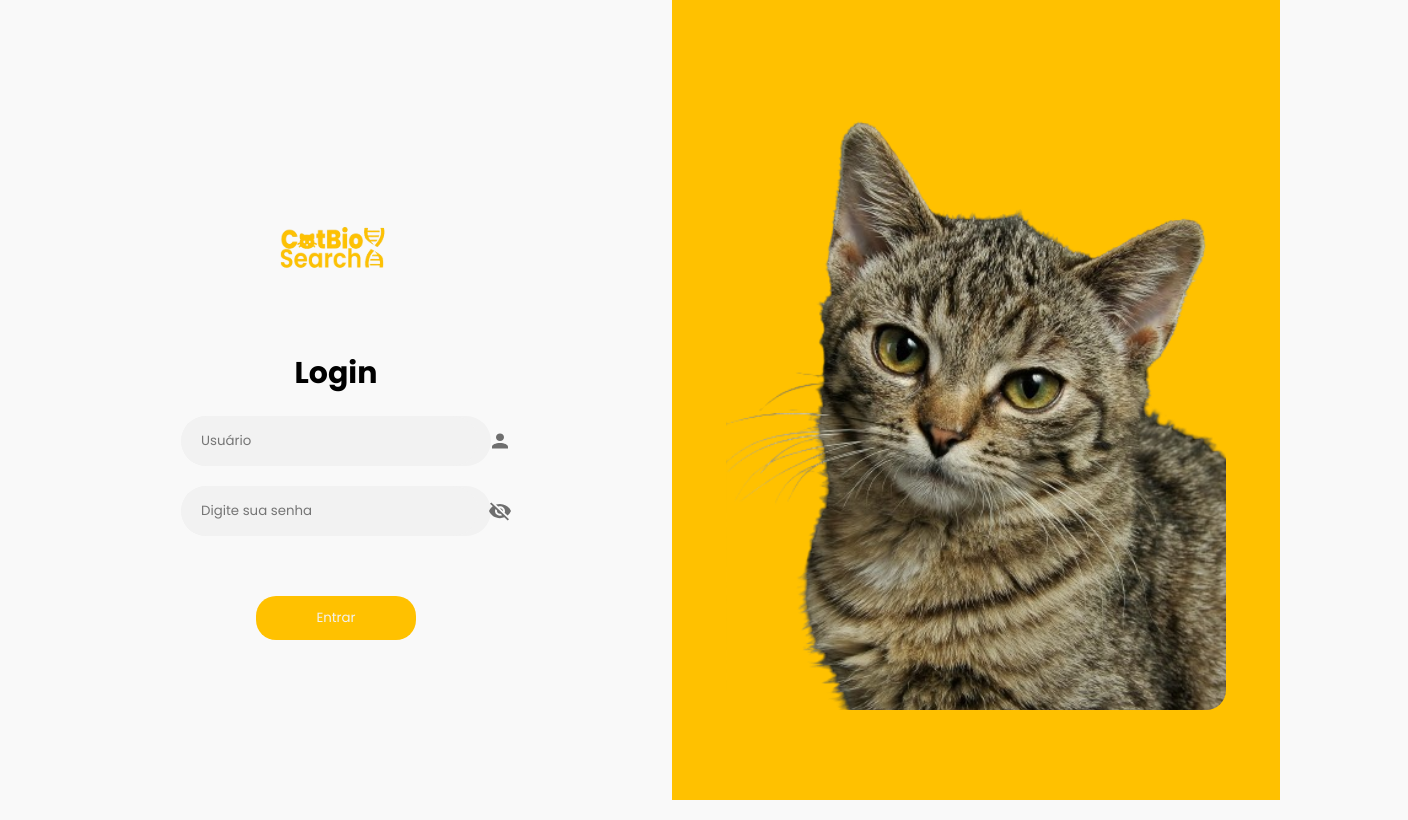
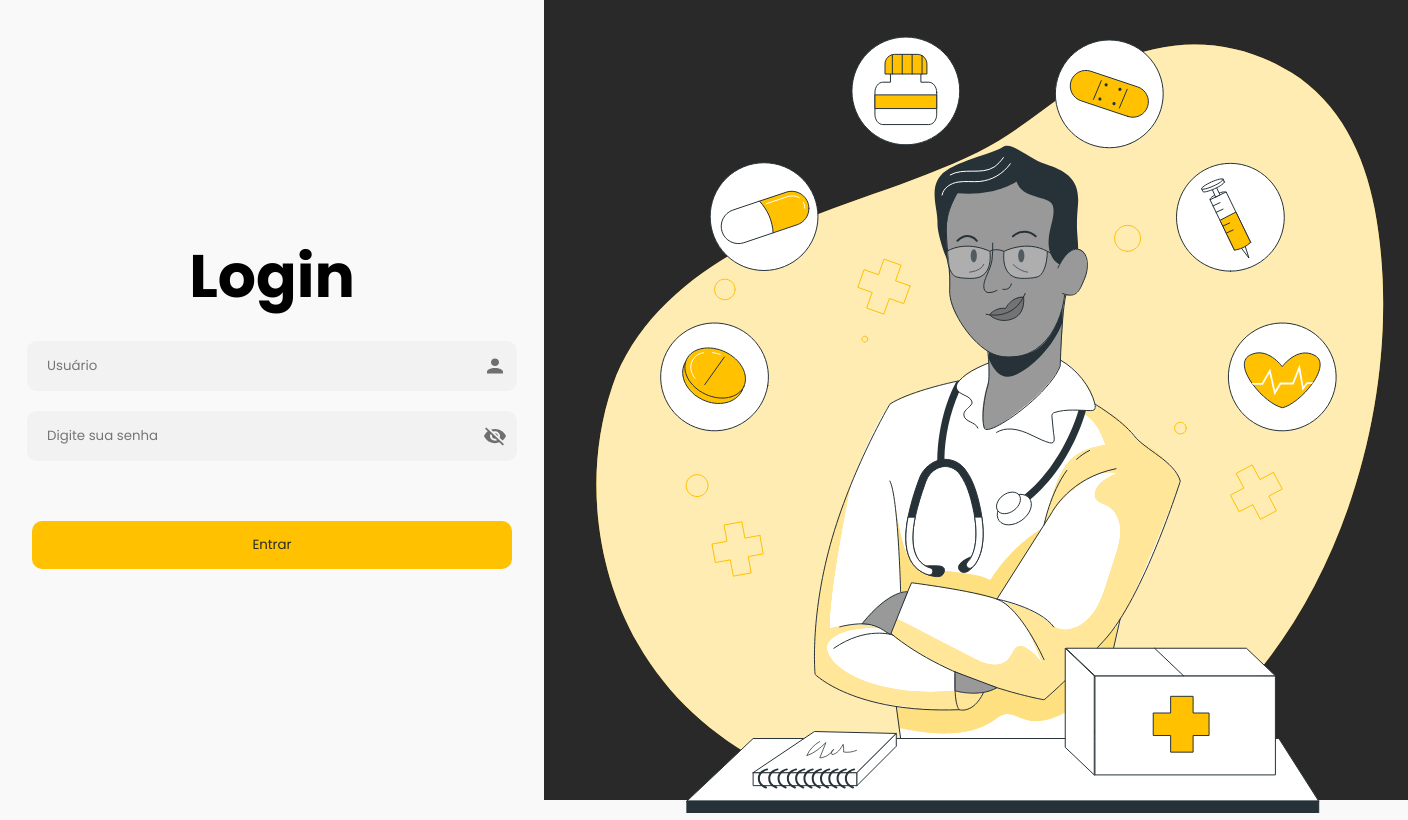
Before and after one commit to LauroLn/CatBioSearch, a React (Vite) app in the folder front-end/: page /login in a window 1280 px wide. Shown: the whole page, 1408 px wide, since content can reach past the window. Built offline with nearby package versions, Linux system fonts and the light colour scheme.

Commit message:
Alteração tela de Login - Atualizado

```diff
--- a/front-end/src/Components/Sidebar.jsx
+++ b/front-end/src/Components/Sidebar.jsx
@@ -33,7 +33,7 @@ const Sidebar = () => {
         </NavLink>
 
         <div className="sidebar-footer">
-        <NavLink to="/logout" className="sidebar-link">
+        <NavLink to="/login" className="sidebar-link">
           <FaSignOutAlt className="sidebar-icon" />
           <span className="sidebar-text">Sair</span>
         </NavLink>
--- a/front-end/src/Pages/home/HomePage.jsx
+++ b/front-end/src/Pages/home/HomePage.jsx
@@ -63,13 +63,13 @@ function HomePage() {
 
         <div className="header-metrics">
           <div className="metric-card-growth">
-            <p>Crescimento</p>
+            <p>Uso do Software</p>
             <div className="img-crescimento">
               <img src={software} alt="" />
             </div>
           </div>
           <div className="metric-card-report">
-            <p>Relatórios Gerados</p>
+            <p>Total de Relatórios</p>
               <div className="img-report">
                 <img src={relatorios} alt="" />
               </div>
--- a/front-end/src/Pages/login/LoginPage.jsx
+++ b/front-end/src/Pages/login/LoginPage.jsx
@@ -5,7 +5,7 @@ import "../login/login.css";
 import user from "../../Components/assets/mdi_user.svg";
 import olho from "../../Components/assets/mdi_eye.svg";
 import olhofechado from "../../Components/assets/mdi_eye-off.svg";
-import gato from "../../Components/assets/pexels-wojciech-kumpicki-1084687-2071882-removebg-preview 1.svg";
+import gato from "../../Components/assets/Medicine-bro 1.svg";
 
 function Login() {
   const [login, setLogin] = useState("");
@@ -47,7 +47,7 @@ function Login() {
       <div className="areaLogin">
         <div className="loginarea">
           <div className="content">
-            <img className="logo" src={logoimage} alt="Logo" />
+
             <form onSubmit={handleSubmit}>
               <div className="inputs">
                 <div className="login-title">
--- a/front-end/src/Pages/login/login.css
+++ b/front-end/src/Pages/login/login.css
@@ -1,29 +1,26 @@
 .loginarea {
     margin: 0;
     display: flex;
-    width: 100vw;
-    height: 100vh;
-}
-
-.areaLogin {
-    overflow: hidden;
-    display: flex;
-    flex-direction: row;
     align-items: center;
-    justify-content: center;
     width: 100%;
     height: 100%;
 }
 
+
 .content {
-    flex: 1;
+    padding: 2rem;
+    display: block;
+    flex-direction: column;
+    justify-content: center;
+    align-items: center;
+}
+
+.inputs{
     display: flex;
     flex-direction: column;
     align-items: center;
     justify-content: center;
-    padding: 2rem;
 }
-
 
 .login-title {
     font-weight: 200;
@@ -38,8 +35,8 @@
     background-color: #F2F2F2;
     padding-right: 10px;
     width: 100%;
-    max-width: 300px;
-    border-radius: 100px;
+    max-width: 30rem;
+    border-radius: 10px;
 }
 
 .input-wrapper input {
@@ -49,7 +46,7 @@
     flex: 1;
     height: 40px;
     background-color: #F2F2F2;
-    border-radius: 100px;
+    border-radius: 10px;
 }
 
 .input-wrapper img {
@@ -65,8 +62,8 @@
     background-color: #F2F2F2;
     padding-right: 10px;
     width: 100%;
-    max-width: 300px;
-    border-radius: 100px;
+    max-width: 30rem;
+    border-radius: 10px;
 }
 
 .password-wrapper img {
@@ -82,7 +79,7 @@
     flex: 1;
     height: 40px;
     background-color: #F2F2F2;
-    border-radius: 100px;
+    border-radius: 10px;
 }
 
 .button-signIn {
@@ -92,11 +89,12 @@
 }
 
 .button-signIn .button-style {
-    padding: 12px 60px;
+    width: 30rem;
+    height: 3rem;
     background-color: #FFC100;
     border: none;
-    border-radius: 20px;
-    color: #F2F2F2;
+    border-radius: 10px;
+    color: #292929;
     cursor: pointer;
     text-decoration: none;
     position: relative;
@@ -106,30 +104,24 @@
 
 .button-signIn .button-style:hover {
     transition: 0.5s;
-    background-color: black;
+    background-color: #292929;
     color: #FFC100;
 }
 
 .gato {
-    background-color: #FFC100;
+    background-color: #292929;
     flex: 1;
     display: flex;
     align-items: center;
     justify-content: center;
+    height: 100vh;
 }
 
-.gato img {
-    width: 100%;
-    max-width: 500px;
-    height: auto;
-    border-radius: 20px;
-    object-fit: cover;
-}
 
 .logo {
     width: 200px;
 }
 
 .login-title {
-    font-size: 20px;
+    font-size: 40px;
 }
```
Also changed, not shown: front-end/src/Components/assets/Medicine-bro 1.svg (added).
